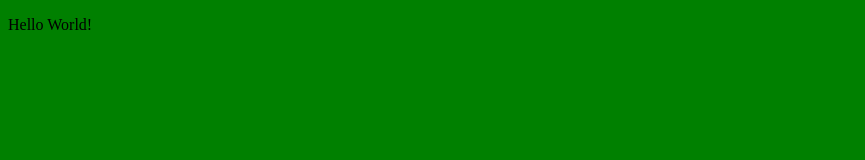
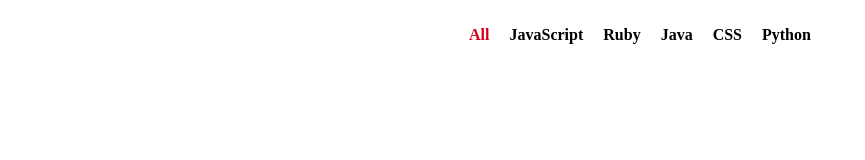
Before and after one commit to amritg/learning-react, a React app: page / in a window 1280 px wide. Shown: the whole page, without its empty margins (0-865 px from the left). Built offline with nearby package versions, Linux system fonts and the light colour scheme.

Commit message:
Navbar is working

```diff
--- /dev/null
+++ b/app/components/App.js
@@ -0,0 +1,15 @@
+import React from 'react';
+import Popular from './Popular';
+
+class App extends React.Component {
+    // Describes UI for this component
+    render() {
+        return (
+            <div className='container'>
+                <Popular />
+            </div>
+        );
+    }
+}
+
+module.exports = App;
--- /dev/null
+++ b/app/components/Popular.js
@@ -0,0 +1,44 @@
+import React from 'react';
+
+class Popular extends React.Component {
+
+    constructor (props) {
+        super(props);
+        this.state = {
+            selectedLanguage: 'All'
+        };
+        this.updateLanguage = this.updateLanguage.bind(this);
+    }
+
+    updateLanguage(lang) {
+        this.setState(function() {
+            return {
+                selectedLanguage: lang
+            }
+        });
+    }
+
+    render() {
+        var languages = ['All','JavaScript','Ruby','Java','CSS','Python'];
+        // console.log('Up HERE!', this);
+        return (
+            <ul className="languages">
+                {
+                    languages.map(function (lang) {
+                        // console.log('Down HERE!', this);
+                        return (
+                            <li
+                                style={lang === this.state.selectedLanguage ? { color: '#d0021b'} : null}
+                                onClick = {this.updateLanguage.bind(null, lang)}
+                                key={lang}>
+                                {lang}
+                            </li>
+                        )
+                    }, this)
+                }
+            </ul>
+        )
+    }
+}
+
+module.exports = Popular;
--- a/app/index.css
+++ b/app/index.css
@@ -1,3 +1,27 @@
 body{
-    background: green;
+    /* background: green; */
 }
+
+.container {
+    max-width: 1200px;
+    margin: 0 auto;
+}
+
+ul {
+    padding: 0;
+}
+
+li{
+    list-style-type: none;
+}
+
+.languages {
+    display: flex;
+    justify-content: center;
+}
+
+.languages li {
+    margin: 10px;
+    font-weight: bold;
+    cursor: pointer;
+}
--- a/app/index.js
+++ b/app/index.js
@@ -1,21 +1,12 @@
 import React from 'react';
 import ReactDOM from 'react-dom';
 require('./index.css');
+import App from './components/App';
 
 // State
 // LifeCycle Events
 // UI
 
-class App extends React.Component {
-    render() {
-        return (
-            <div>
-                <p>Hello World!</p>
-            </div>
-        )
-    }
-}
-
 ReactDOM.render(
     <App />,
     document.getElementById('app')
--- a/package.json
+++ b/package.json
@@ -18,9 +18,13 @@
   },
   "homepage": "https://github.com/amritg/learning-react#readme",
   "babel": {
-    "presets": ["env", "react"]
+    "presets": [
+      "env",
+      "react"
+    ]
   },
   "dependencies": {
+    "axios": "^0.16.1",
     "react": "^15.5.3",
     "react-dom": "^15.5.3"
   },
```
Also changed, not shown: app/utils/api.js (added, +7 -0 lines).
